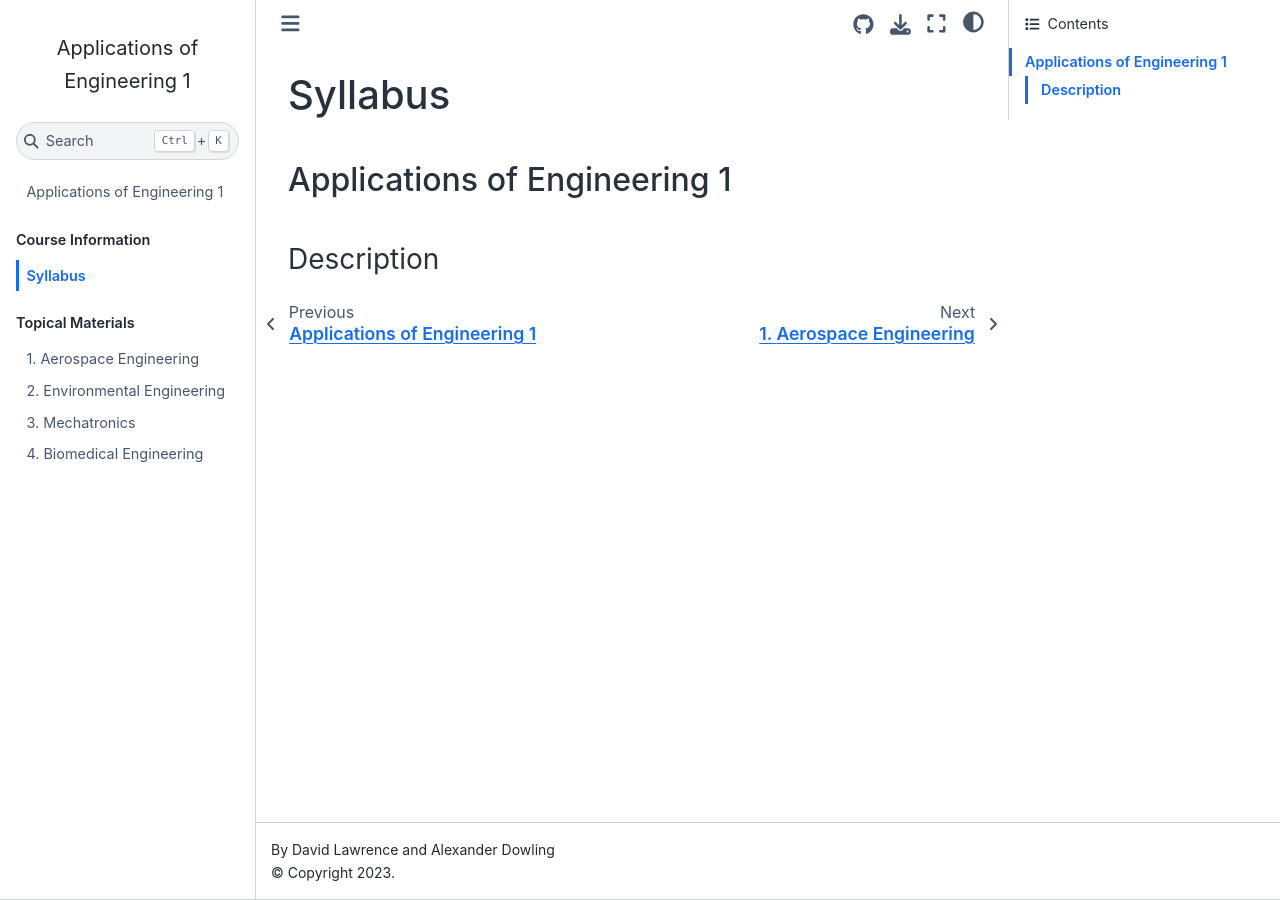
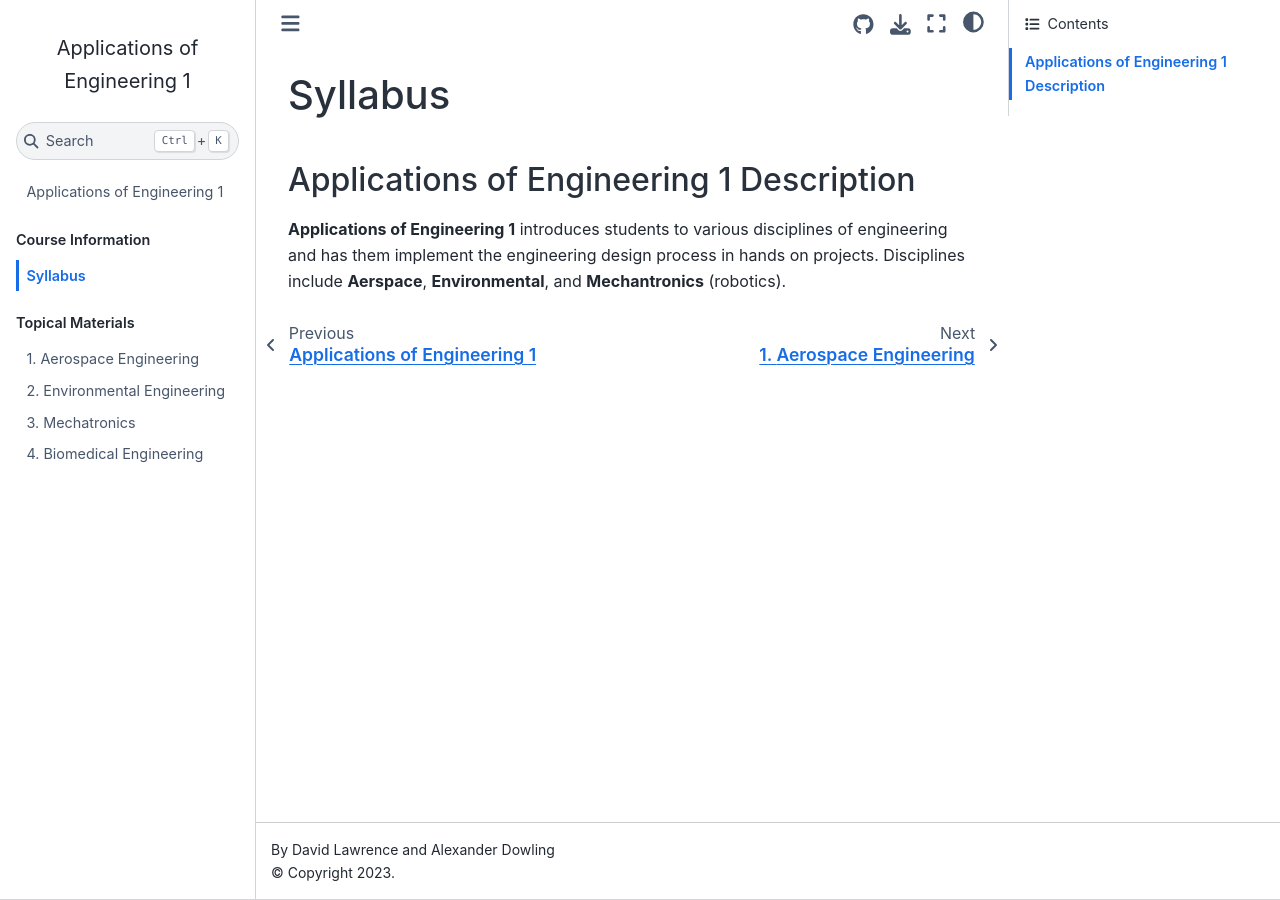
Before and after one commit to Culver-Academies/engineering1, a Jupyter Book: the page built from Syllabus.md, in a window 1280 px wide. Built offline with Jupyter Book 1.0.4 settings and Sphinx 7.4.7 and the Sphinx Book theme 1.1.4, drawn with Linux system fonts in a browser that asks for light colours.

Commit message:
Update Syllabus.md

```diff
--- a/Syllabus.md
+++ b/Syllabus.md
@@ -1,5 +1,5 @@
 # Syllabus
 
-## Applications of Engineering 1
+## Applications of Engineering 1 Description
 
-### Description
+**Applications of Engineering 1** introduces students to various disciplines of engineering and has them implement the engineering design process in hands on projects. Disciplines include **Aerspace**, **Environmental**, and **Mechantronics** (robotics).
```
